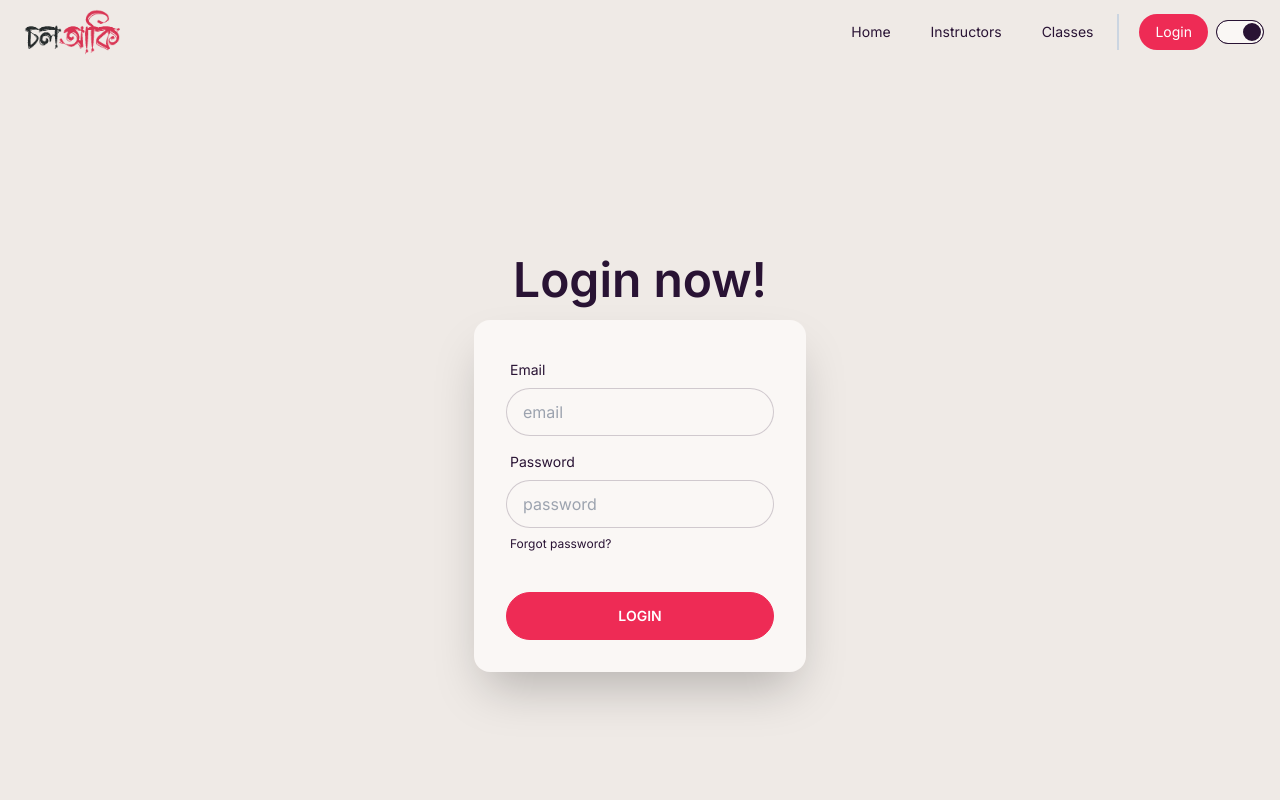
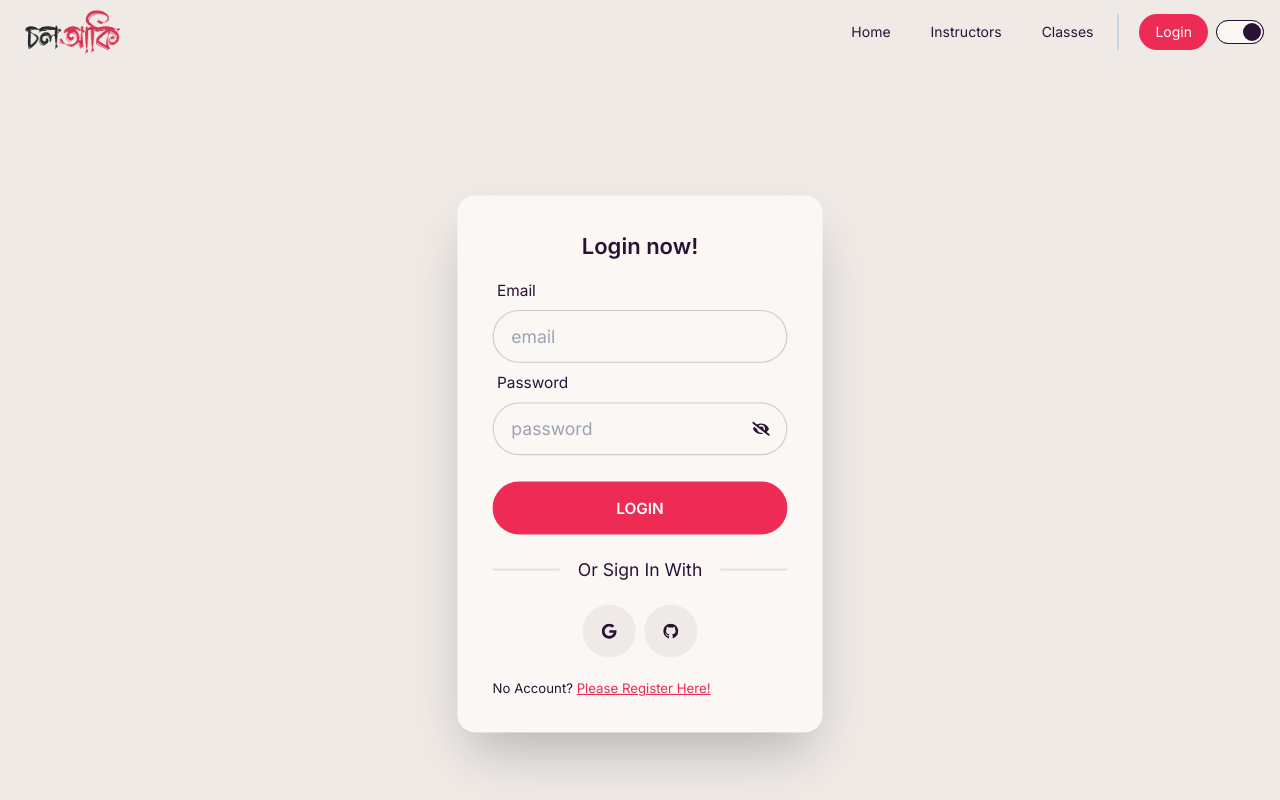
Before and after one commit to faijulislambd/choloaki-client, a React (Vite) app: page /login in a window 1280 px wide. Shown: the top 800 px of the page. Built offline with nearby package versions, Linux system fonts and the light colour scheme; no server answers.

Commit message:
Login For Working And Password Icon Also Working

```diff
--- a/package.json
+++ b/package.json
@@ -19,6 +19,7 @@
     "react-dom": "^18.2.0",
     "react-helmet-async": "^1.3.0",
     "react-hook-form": "^7.44.3",
+    "react-icons": "^4.9.0",
     "react-router-dom": "^6.11.2",
     "sort-by": "^1.2.0",
     "sweetalert2": "^11.7.11"
--- a/src/Routes/PrivateRoute.jsx
+++ b/src/Routes/PrivateRoute.jsx
@@ -1,12 +1,12 @@
 import { useContext } from "react";
-import { AuthContext } from "../provider/AuthProvider";
+import { AuthContext } from "../provider/AuthProviders";
 import { Navigate, useLocation } from "react-router-dom";
 
 const PrivateRoute = ({ children }) => {
   const { user, loading } = useContext(AuthContext);
 
   const location = useLocation();
-
+  let from = location?.state?.from?.pathname || "/";
   if (loading) {
     return (
       <div>
--- a/src/Routes/Routes.jsx
+++ b/src/Routes/Routes.jsx
@@ -4,6 +4,7 @@ import Main from "../layout/Main";
 import Instructors from "../pages/Instructors/Instructors/Instructors";
 import Classes from "../pages/Classes/Classes/Classes";
 import Login from "../pages/LoginRegister/Login/Login";
+import Register from "../pages/LoginRegister/Register/Register";
 export const router = createBrowserRouter([
   {
     path: "/",
@@ -25,6 +26,10 @@ export const router = createBrowserRouter([
         path: "/login",
         element: <Login></Login>,
       },
+      {
+        path: "/register",
+        element: <Register></Register>,
+      },
     ],
   },
 ]);
--- a/src/hooks/useClasses.jsx
+++ b/src/hooks/useClasses.jsx
@@ -1,5 +1,5 @@
 import { useContext } from "react";
-import { UserContext } from "../providers/AuthProvider";
+import { UserContext } from "../providers/AuthProviders";
 import { useQuery } from "@tanstack/react-query";
 
 const useClasses = () => {
--- a/src/hooks/useInstructors.jsx
+++ b/src/hooks/useInstructors.jsx
@@ -1,5 +1,5 @@
 import { useContext } from "react";
-import { UserContext } from "../providers/AuthProvider";
+import { UserContext } from "../providers/AuthProviders";
 import { useQuery } from "@tanstack/react-query";
 
 const useInstructors = () => {
--- a/src/main.jsx
+++ b/src/main.jsx
@@ -5,13 +5,13 @@ import "./index.css";
 import { router } from "./Routes/Routes";
 import { HelmetProvider } from "react-helmet-async";
 import { QueryClient, QueryClientProvider } from "@tanstack/react-query";
-import AuthProvider from "./providers/AuthProvider";
+import AuthProviders from "./providers/AuthProviders";
 
 const queryClient = new QueryClient();
 
 ReactDOM.createRoot(document.getElementById("root")).render(
   <React.StrictMode>
-    <AuthProvider>
+    <AuthProviders>
       <HelmetProvider>
         <QueryClientProvider client={queryClient}>
           <div className="max-w-screen-xl mx-auto">
@@ -19,6 +19,6 @@ ReactDOM.createRoot(document.getElementById("root")).render(
           </div>
         </QueryClientProvider>
       </HelmetProvider>
-    </AuthProvider>
+    </AuthProviders>
   </React.StrictMode>
 );
--- a/src/pages/LoginRegister/Login/Login.jsx
+++ b/src/pages/LoginRegister/Login/Login.jsx
@@ -1,17 +1,60 @@
+import { useContext } from "react";
 import PageTitle from "../../../components/PageTitle";
+import { useForm } from "react-hook-form";
+import { useLocation, useNavigate } from "react-router";
+import Swal from "sweetalert2";
+import { UserContext } from "../../../providers/AuthProviders";
+import { FaGithub, FaGoogle, FaEye, FaEyeSlash } from "react-icons/fa";
+import { Link } from "react-router-dom";
+import { useState } from "react";
+const Login = () => {
+  const [passwordState, setPasswordState] = useState(true);
+  const { signIn, signInWithGithub, signInWithGoogle } =
+    useContext(UserContext);
+  const {
+    register,
+    handleSubmit,
+    formState: { errors },
+  } = useForm();
 
-const Login = () => {
+  const navigate = useNavigate();
+  const location = useLocation();
+  let from = location?.state?.from?.pathname || "/";
+
+  const onLogin = (data) => {
+    const email = data.email;
+    const password = data.password;
+    signIn(email, password).then((result) => {
+      const user = result.user;
+      Swal.fire({
+        position: "top-end",
+        icon: "success",
+        title: "Welcome Back!",
+        showConfirmButton: false,
+        timer: 1500,
+      });
+      navigate(from, { replace: true });
+      console.log(user);
+    });
+  };
+
+  const handleGoogleLogin = () => {
+    signInWithGoogle(navigate, from);
+  };
+  const handleGitHubLogin = () => {
+    signInWithGithub(navigate, from);
+  };
+
   return (
     <>
       <PageTitle title="Login"></PageTitle>
 
       <div className="hero min-h-screen bg-base-200">
         <div className="hero-content flex-col">
-          <div className="text-center lg:text-left">
-            <h1 className="text-5xl font-bold">Login now!</h1>
-          </div>
-          <div className="card flex-shrink-0 w-full max-w-sm shadow-2xl bg-base-100">
-            <div className="card-body">
+          <div className="card w-full max-w-sm shadow-2xl bg-base-100 lg:scale-110">
+            <div className="card-body items-center">
+              <h1 className="card-title font-bold">Login now!</h1>
+              <form onSubmit={handleSubmit(onLogin)}>
                 <div className="form-control">
                   <label className="label">
                     <span className="label-text">Email</span>
@@ -20,25 +63,60 @@ const Login = () => {
                     type="text"
                     placeholder="email"
                     className="input input-bordered"
+                    {...register("email")}
                   />
                 </div>
                 <div className="form-control">
                   <label className="label">
                     <span className="label-text">Password</span>
                   </label>
+                  <div className="relative">
                     <input
-                  type="text"
+                      type={passwordState ? "password" : "text"}
                       placeholder="password"
                       className="input input-bordered"
+                      {...register("password")}
                     />
-                <label className="label">
-                  <a href="#" className="label-text-alt link link-hover">
-                    Forgot password?
-                  </a>
-                </label>
+                    <div
+                      className="absolute inset-y-4 right-4 cursor-pointer"
+                      onClick={() => setPasswordState(!passwordState)}
+                    >
+                      {passwordState ? (
+                        <FaEyeSlash></FaEyeSlash>
+                      ) : (
+                        <FaEye></FaEye>
+                      )}
+                    </div>
+                  </div>
                 </div>
                 <div className="form-control mt-6">
-                <button className="btn btn-primary">Login</button>
+                  <input
+                    type="submit"
+                    className="btn btn-primary"
+                    value="Login"
+                  />
+                </div>
+              </form>
+              <div className="divider">Or Sign In With</div>
+              <div className="flex justify-center items-center space-x-2">
+                <button
+                  className="btn btn-circle hover:btn-primary"
+                  onClick={handleGoogleLogin}
+                >
+                  <FaGoogle></FaGoogle>
+                </button>
+                <button
+                  className="btn btn-circle hover:btn-primary"
+                  onClick={handleGitHubLogin}
+                >
+                  <FaGithub></FaGithub>
+                </button>
+              </div>
+              <div className="w-full block text-left text-xs mt-3">
+                No Account?{" "}
+                <Link className="btn-link" to="/register">
+                  Please Register Here!
+                </Link>
               </div>
             </div>
           </div>
--- a/src/pages/LoginRegister/Register/Register.jsx
+++ b/src/pages/LoginRegister/Register/Register.jsx
@@ -1,5 +1,71 @@
 const Register = () => {
-  return <div></div>;
+  return (
+    <>
+      <PageTitle title="Login"></PageTitle>
+
+      <div className="hero min-h-screen bg-base-200">
+        <div className="hero-content flex-col">
+          <div className="card w-full max-w-sm shadow-2xl bg-base-100 lg:scale-110">
+            <div className="card-body items-center">
+              <h1 className="card-title font-bold">Register now!</h1>
+              <form onSubmit={handleSubmit(onRegister)}>
+                <div className="form-control">
+                  <label className="label">
+                    <span className="label-text">Email</span>
+                  </label>
+                  <input
+                    type="text"
+                    placeholder="email"
+                    className="input input-bordered"
+                    {...register("email")}
+                  />
+                </div>
+                <div className="form-control">
+                  <label className="label">
+                    <span className="label-text">Password</span>
+                  </label>
+                  <input
+                    type="text"
+                    placeholder="password"
+                    className="input input-bordered"
+                    {...register("password")}
+                  />
+                </div>
+                <div className="form-control mt-6">
+                  <input
+                    type="submit"
+                    className="btn btn-primary"
+                    value="Register"
+                  />
+                </div>
+              </form>
+              <div className="divider">Or Sign In With</div>
+              <div className="flex justify-center items-center space-x-2">
+                <button
+                  className="btn btn-circle hover:btn-primary"
+                  onClick={handleGoogleLogin}
+                >
+                  <FaGoogle></FaGoogle>
+                </button>
+                <button
+                  className="btn btn-circle hover:btn-primary"
+                  onClick={handleGitHubLogin}
+                >
+                  <FaGithub></FaGithub>
+                </button>
+              </div>
+              <div className="w-full block text-left text-xs mt-3">
+                Already Have An Account?{" "}
+                <Link className="btn-link" to="/login">
+                  Login Here!
+                </Link>
+              </div>
+            </div>
+          </div>
+        </div>
+      </div>
+    </>
+  );
 };
 
 export default Register;
--- a/src/providers/AuthProvider.jsx
+++ b/src/providers/AuthProviders.jsx
@@ -1,7 +1,6 @@
-import React from "react";
 import {
+  GoogleAuthProvider,
   GithubAuthProvider,
-  GoogleAuthProvider,
   createUserWithEmailAndPassword,
   getAuth,
   onAuthStateChanged,
@@ -21,7 +20,7 @@ export const UserContext = createContext(null);
 const auth = getAuth(app);
 const googleProvider = new GoogleAuthProvider();
 const githubProvider = new GithubAuthProvider();
-const AuthProvider = ({ children }) => {
+const AuthProviders = ({ children }) => {
   const [user, setUser] = useState(null);
   const [loading, setLoading] = useState(true);
 
@@ -36,7 +35,7 @@ const AuthProvider = ({ children }) => {
     });
   };
 
-  const signInUser = (email, password) => {
+  const signIn = (email, password) => {
     return signInWithEmailAndPassword(auth, email, password);
   };
 
@@ -44,7 +43,7 @@ const AuthProvider = ({ children }) => {
     return signOut(auth);
   };
 
-  const signUpWithGoogle = (navigate, from) => {
+  const signInWithGoogle = (navigate, from) => {
     return signInWithPopup(auth, googleProvider)
       .then((result) => {
         const loggedInUser = result.user;
@@ -52,7 +51,7 @@ const AuthProvider = ({ children }) => {
         Swal.fire({
           position: "top-end",
           icon: "success",
-          title: "Login Successful!",
+          title: "Google Login Successful!",
           showConfirmButton: false,
           timer: 1500,
         });
@@ -68,7 +67,7 @@ const AuthProvider = ({ children }) => {
         });
       });
   };
-  const signUpWithGithub = (navigate, from) => {
+  const signInWithGithub = (navigate, from) => {
     return signInWithPopup(auth, githubProvider)
       .then((result) => {
         const loggedInUser = result.user;
@@ -76,7 +75,7 @@ const AuthProvider = ({ children }) => {
         Swal.fire({
           position: "top-end",
           icon: "success",
-          title: "Login Successful!",
+          title: "Github Login Successful!",
           showConfirmButton: false,
           timer: 1500,
         });
@@ -107,12 +106,12 @@ const AuthProvider = ({ children }) => {
   const authInfo = {
     user,
     createUser,
-    signInUser,
+    signIn,
     logout,
     loading,
     setUserNameImage,
-    signUpWithGoogle,
-    signUpWithGithub,
+    signInWithGoogle,
+    signInWithGithub,
   };
 
   return (
@@ -120,4 +119,4 @@ const AuthProvider = ({ children }) => {
   );
 };
 
-export default AuthProvider;
+export default AuthProviders;
```
Also changed, not shown: 1 other file (tests, documents, lock files or other folders). Lines whose indentation alone changed are shown as unchanged.
